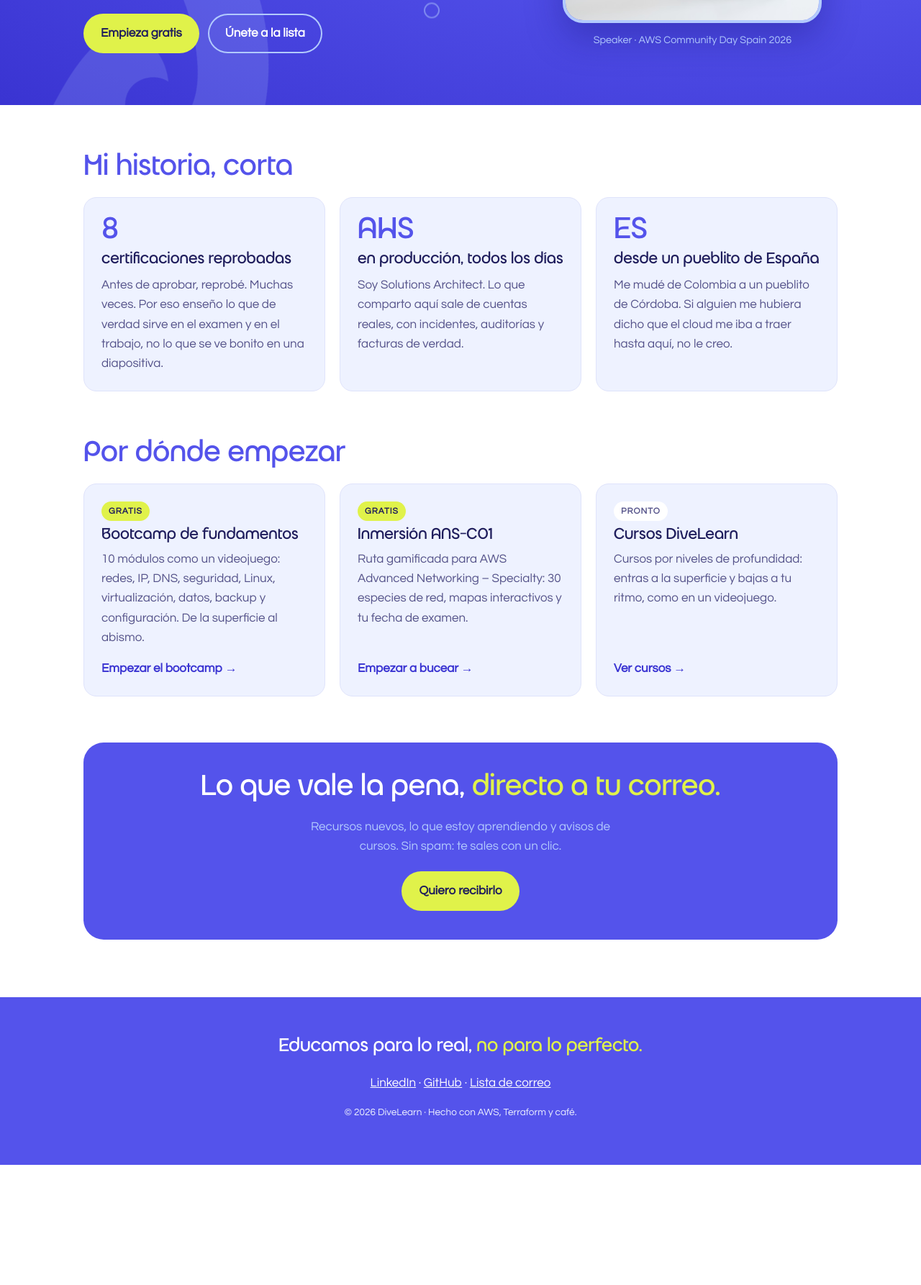
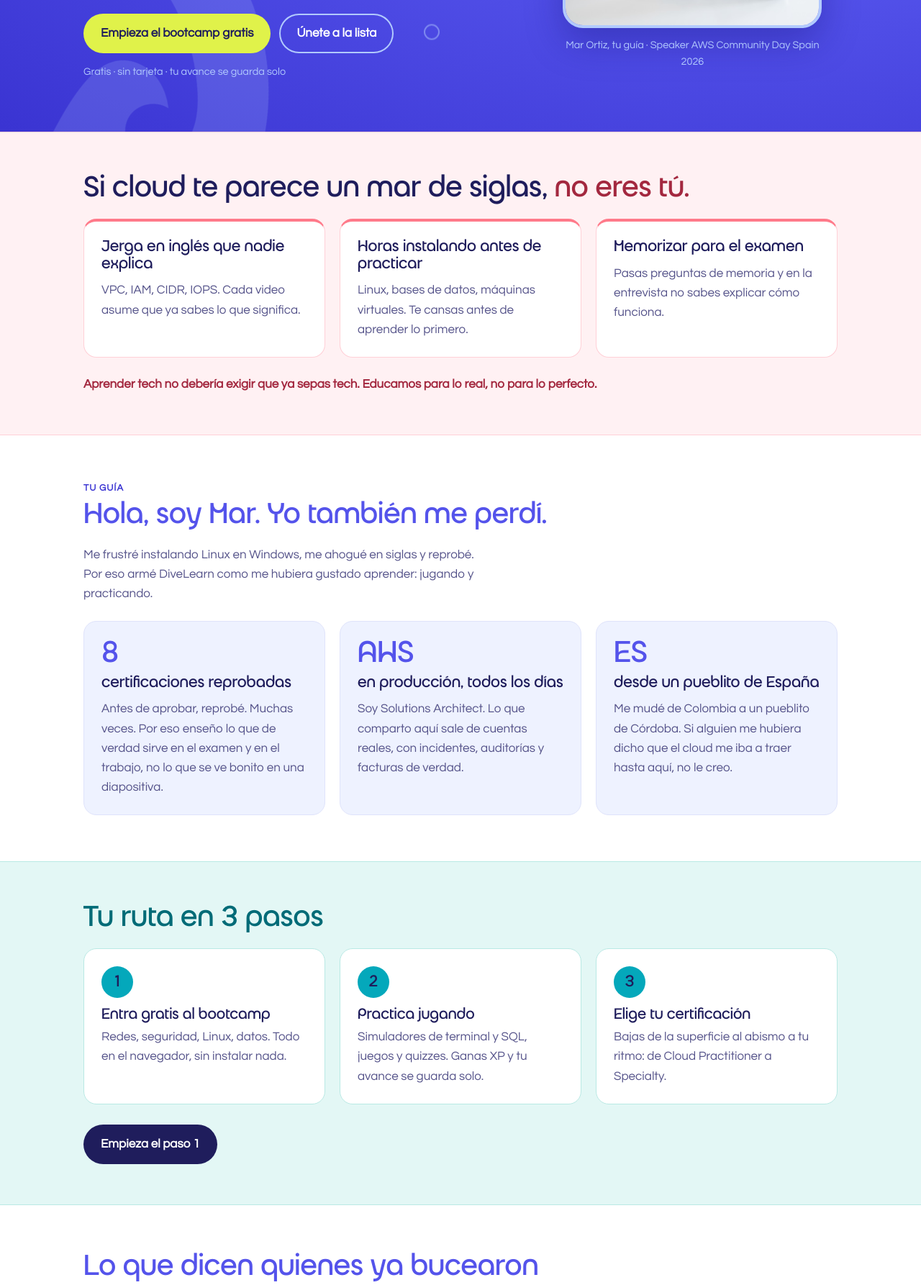
Before and after one commit to DiveLearn/divelearn-web, an Astro site: page / in a window 1280 px wide. Shown: the part 499-2285 px from the top of the page at 72% size. Before the commit the page ends 2118 px from the top, so only its background shows below. Built offline with nearby package versions, Linux system fonts and the light colour scheme; Astro itself is replaced by a stand-in of ours.

Commit message:
Inicio con estructura StoryBrand: el estudiante es el héroe y Mar la guía
- Hero sobre lo que gana el estudiante, CTA directo al bootcamp gratis
- Sección del problema (coral) y plan en 3 pasos (turquesa)
- Historia de Mar como guía: empatía + autoridad
- Testimonios reales del bootcamp en vivo (jun-2025)

```diff
--- a/src/pages/index.astro
+++ b/src/pages/index.astro
@@ -1,8 +1,11 @@
 ---
 import Base from "../layouts/Base.astro";
-
 const KIT = "/lista/";
-
+const problemas = [
+  { t: "Jerga en inglés que nadie explica", d: "VPC, IAM, CIDR, IOPS. Cada video asume que ya sabes lo que significa." },
+  { t: "Horas instalando antes de practicar", d: "Linux, bases de datos, máquinas virtuales. Te cansas antes de aprender lo primero." },
+  { t: "Memorizar para el examen", d: "Pasas preguntas de memoria y en la entrevista no sabes explicar cómo funciona." },
+];
 const historia = [
   {
     n: "8",
@@ -20,7 +23,16 @@ const historia = [
     d: "Me mudé de Colombia a un pueblito de Córdoba. Si alguien me hubiera dicho que el cloud me iba a traer hasta aquí, no le creo.",
   },
 ];
-
+const pasos = [
+  { t: "Entra gratis al bootcamp", d: "Redes, seguridad, Linux, datos. Todo en el navegador, sin instalar nada." },
+  { t: "Practica jugando", d: "Simuladores de terminal y SQL, juegos y quizzes. Ganas XP y tu avance se guarda solo." },
+  { t: "Elige tu certificación", d: "Bajas de la superficie al abismo a tu ritmo: de Cloud Practitioner a Specialty." },
+];
+const testimonios = [
+  { q: "Excelente bootcamp, total gratitud.", n: "Clara H.", c: "Bootcamp en vivo, 2025" },
+  { q: "Geniales los simuladores, buen trabajo y súper didáctico.", n: "Clara H.", c: "Bootcamp en vivo, 2025" },
+  { q: "Eso que mencionas del traslado facilita el concepto de alta disponibilidad.", n: "Sebastián M.", c: "Bootcamp en vivo, 2025" },
+];
 const rutas = [
   {
     tag: "Gratis",
@@ -52,26 +64,48 @@ const rutas = [
     <span class="burbuja b1"></span><span class="burbuja b2"></span><span class="burbuja b3"></span>
     <div class="wrap hero-grid">
       <div class="hero-txt">
-        <p class="hola">Hola, soy Mar</p>
-        <h1>Educamos para lo real, <em>no para lo perfecto.</em></h1>
+        <p class="hola">Cloud en español, para quien empieza</p>
+        <h1>Entra a cloud <em>practicando desde el primer día.</em></h1>
         <p class="sub">
-          Soy arquitecta de AWS y fundadora de DiveLearn. Aquí aprendes cloud como se aprende a bucear:
-          <b>haciéndolo.</b>
+          Bootcamp gratis, simuladores y rutas de certificación AWS. <b>Sin instalar nada y sin jerga sin explicar.</b>
         </p>
         <div class="acciones">
-          <a class="btn lime" href="/inmersion-ans-c01/">Empieza gratis</a>
+          <a class="btn lime" href="/bootcamp/">Empieza el bootcamp gratis</a>
           <a class="btn ghost" href={KIT}>Únete a la lista</a>
         </div>
+        <p class="acuerdo">Gratis · sin tarjeta · tu avance se guarda solo</p>
       </div>
       <figure class="foto">
         <img src="/img/mar.jpg" alt="Mar Ortiz sonriendo, con su portátil decorado con una ola" width="562" height="620" />
-        <figcaption>Speaker · AWS Community Day Spain 2026</figcaption>
+        <figcaption>Mar Ortiz, tu guía · Speaker AWS Community Day Spain 2026</figcaption>
       </figure>
     </div>
   </section>
 
+  <section class="problema">
+    <div class="wrap">
+      <h2>Si cloud te parece un mar de siglas, <em>no eres tú.</em></h2>
+      <div class="tarjetas">
+        {
+          problemas.map((p) => (
+            <article class="tarjeta">
+              <h3>{p.t}</h3>
+              <p>{p.d}</p>
+            </article>
+          ))
+        }
+      </div>
+      <p class="filo">Aprender tech no debería exigir que ya sepas tech. Educamos para lo real, no para lo perfecto.</p>
+    </div>
+  </section>
+
   <section class="wrap bloque">
-    <h2>Mi historia, corta</h2>
+    <p class="kicker">Tu guía</p>
+    <h2>Hola, soy Mar. Yo también me perdí.</h2>
+    <p class="intro">
+      Me frustré instalando Linux en Windows, me ahogué en siglas y reprobé. Por eso armé DiveLearn como me hubiera
+      gustado aprender: jugando y practicando.
+    </p>
     <div class="tarjetas">
       {
         historia.map((h) => (
@@ -80,6 +114,40 @@ const rutas = [
             <h3>{h.t}</h3>
             <p>{h.d}</p>
           </article>
+        ))
+      }
+    </div>
+  </section>
+
+  <section class="plan">
+    <div class="wrap">
+      <h2>Tu ruta en 3 pasos</h2>
+      <ol class="pasos">
+        {
+          pasos.map((p, i) => (
+            <li>
+              <span class="n">{i + 1}</span>
+              <h3>{p.t}</h3>
+              <p>{p.d}</p>
+            </li>
+          ))
+        }
+      </ol>
+      <a class="btn navy" href="/bootcamp/">Empieza el paso 1</a>
+    </div>
+  </section>
+
+  <section class="wrap bloque">
+    <h2>Lo que dicen quienes ya bucearon</h2>
+    <div class="tarjetas">
+      {
+        testimonios.map((t) => (
+          <figure class="tarjeta testi">
+            <blockquote>“{t.q}”</blockquote>
+            <figcaption>
+              <b>{t.n}</b> · {t.c}
+            </figcaption>
+          </figure>
         ))
       }
     </div>
@@ -103,8 +171,8 @@ const rutas = [
 
   <section class="wrap">
     <div class="lista">
-      <h2>Lo que vale la pena, <em>directo a tu correo.</em></h2>
-      <p>Recursos nuevos, lo que estoy aprendiendo y avisos de cursos. Sin spam: te sales con un clic.</p>
+      <h2>Que en unos meses puedas <em>explicar lo que construiste.</em></h2>
+      <p>En vez de seguir viendo tutoriales sin practicar. Recibe recursos nuevos y avisos de cursos. Sin spam: te sales con un clic.</p>
       <a class="btn lime" href={KIT}>Quiero recibirlo</a>
     </div>
   </section>
@@ -300,12 +368,117 @@ const rutas = [
     max-width: 46ch;
     margin: 0 auto 20px;
   }
+  .acuerdo {
+    margin: 14px 0 0;
+    font-size: 0.9rem;
+    color: var(--lav);
+  }
+  .kicker {
+    margin: 0 0 4px;
+    font-weight: 700;
+    letter-spacing: 1px;
+    text-transform: uppercase;
+    font-size: 0.8rem;
+    color: var(--deep);
+  }
+  .intro {
+    max-width: 60ch;
+    color: var(--muted);
+    margin: 0 0 24px;
+  }
+  /* Problema: coral (el villano) */
+  .problema {
+    margin-top: 0;
+    padding: 56px 0;
+    background: #fff1f3;
+    border-block: 1.5px solid #ffd0d7;
+  }
+  .problema h2 {
+    font-size: clamp(1.8rem, 4vw, 2.5rem);
+    color: var(--ink);
+  }
+  .problema h2 em {
+    color: #a3283f;
+  }
+  .problema .tarjeta {
+    background: var(--white);
+    border-color: #ffd0d7;
+    border-top: 4px solid #ff7a8a;
+  }
+  .filo {
+    margin: 24px 0 0;
+    font-weight: 700;
+    color: #a3283f;
+  }
+  /* Plan: turquesa (el camino) */
+  .plan {
+    margin-top: 64px;
+    padding: 56px 0;
+    background: #e3f7f5;
+    border-block: 1.5px solid #b9e9e4;
+  }
+  .plan h2 {
+    font-size: clamp(1.8rem, 4vw, 2.5rem);
+    color: #006b77;
+  }
+  .pasos {
+    list-style: none;
+    padding: 0;
+    margin: 0 0 28px;
+    display: grid;
+    grid-template-columns: repeat(3, 1fr);
+    gap: 20px;
+  }
+  .pasos li {
+    background: var(--white);
+    border: 1.5px solid #b9e9e4;
+    border-radius: var(--radius);
+    padding: 24px;
+  }
+  .pasos .n {
+    display: inline-grid;
+    place-items: center;
+    width: 44px;
+    height: 44px;
+    border-radius: 50%;
+    background: #04a8bb;
+    color: var(--ink);
+    font-family: var(--title);
+    font-size: 1.4rem;
+  }
+  .pasos h3 {
+    font-size: 1.3rem;
+    color: var(--ink);
+    margin: 12px 0 6px;
+  }
+  .pasos p {
+    margin: 0;
+    color: var(--muted);
+  }
+  .btn.navy {
+    background: var(--ink);
+    color: var(--white);
+  }
+  .testi {
+    margin: 0;
+    border-left: 4px solid #04a8bb;
+  }
+  .testi blockquote {
+    margin: 0 0 12px;
+    font-size: 1.1rem;
+    color: var(--ink);
+  }
+  .testi figcaption {
+    color: var(--muted);
+    font-size: 0.9rem;
+  }
   @media (max-width: 768px) {
     .hero {
       padding: 32px 0 48px;
     }
     .hero-grid,
-    .tarjetas {
+    .tarjetas,
+    .pasos {
       grid-template-columns: 1fr;
     }
     .foto {
```
